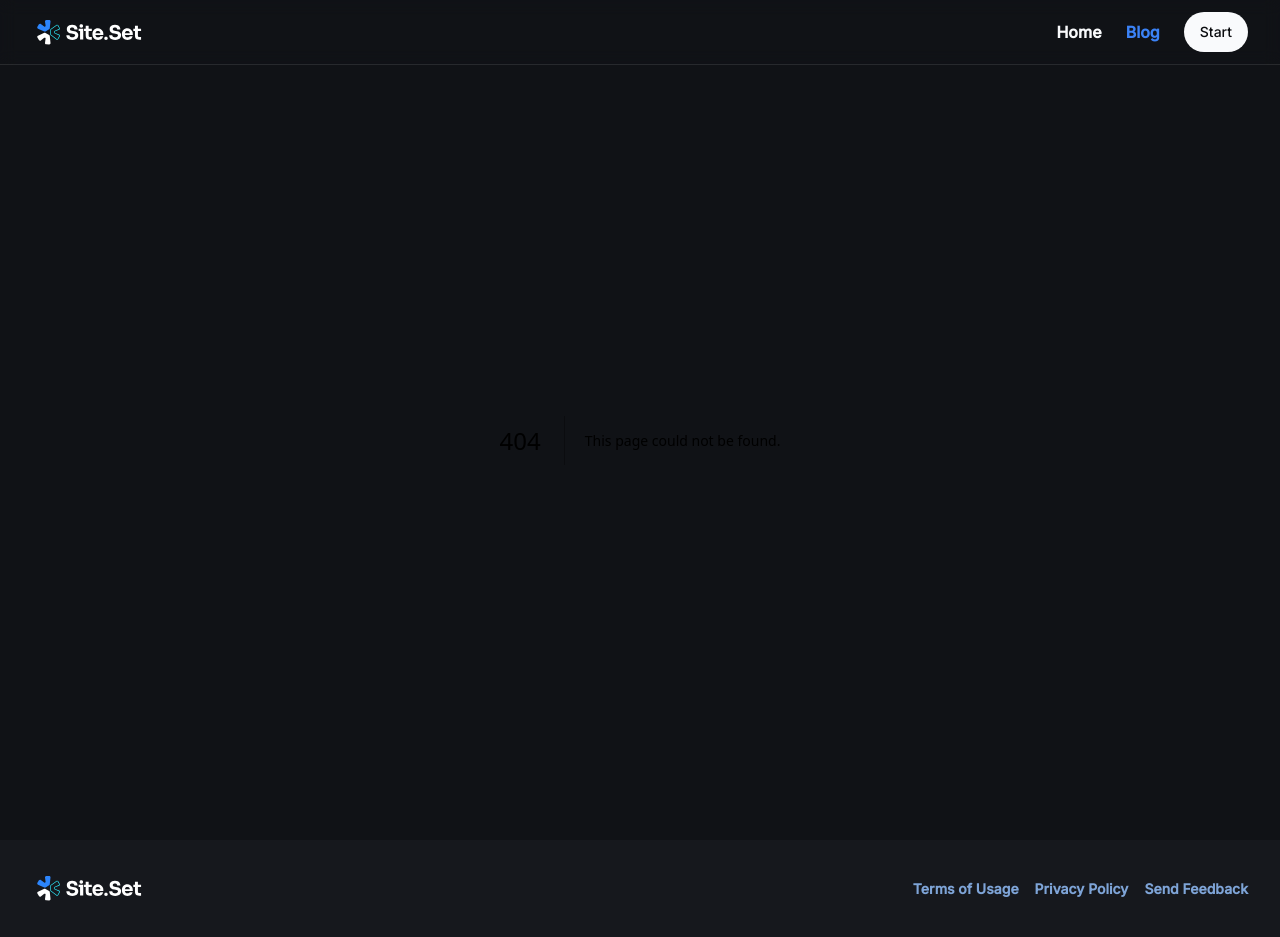
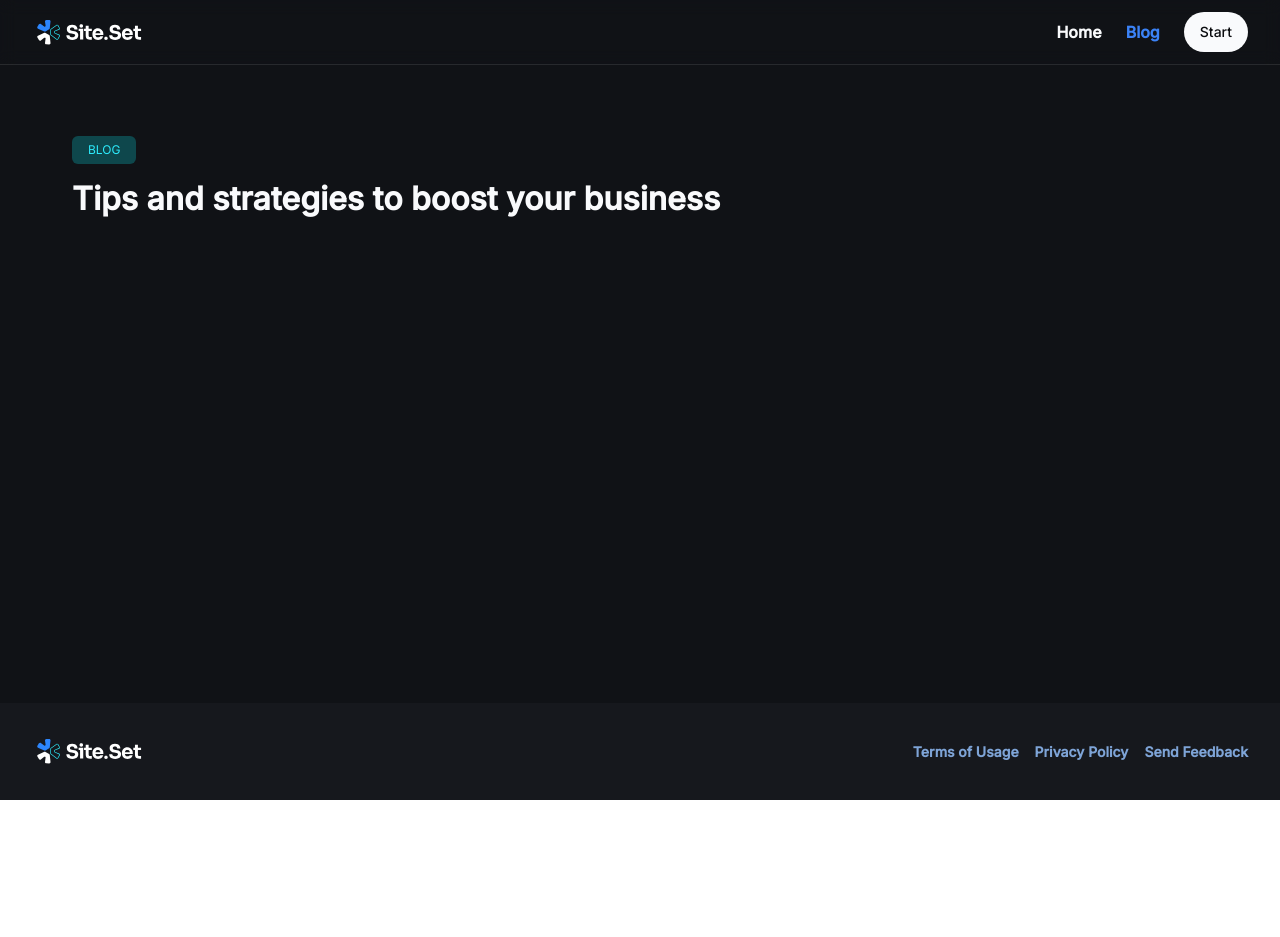
Before and after one commit to carloswimmer/site-blog, a Next.js app: page /blog in a window 1280 px wide. Before the commit this address had no page. After the commit the page ends 800 px from the top, so only its background shows below. Built offline with nearby package versions, Linux system fonts and the light colour scheme; a web font is replaced by a local one.

Commit message:
Create blog page

```diff
--- /dev/null
+++ b/src/pages/blog/index.tsx
@@ -0,0 +1,25 @@
+export default function BlogPage() {
+  return (
+    <div className="flex flex-col py-24 flex-grow h-full">
+      <header className="">
+        <div className="container space-y-6 flex flex-col items-start justify-between md:flex-row md:items-end lg:items-end">
+          <div className="flex flex-col gap-4 md:px-0">
+            {/* TAG */}
+            <span className="text-body-tag text-cyan-100 w-fit rounded-md text-center md:text-left py-2 px-4 bg-cyan-300">
+              BLOG
+            </span>
+
+            {/* Title */}
+            <h1 className="text-balance text-start md:text-left text-heading-lg md:text-heading-xl max-w-2xl text-gray-100">
+              Tips and strategies to boost your business
+            </h1>
+          </div>
+        </div>
+      </header>
+
+      {/* Search */}
+
+      {/* Post listing */}
+    </div>
+  );
+}
```
Also changed, not shown: posts/first-post.md (added, +22 -0 lines), public/assets/primeiro-post.png (added).
